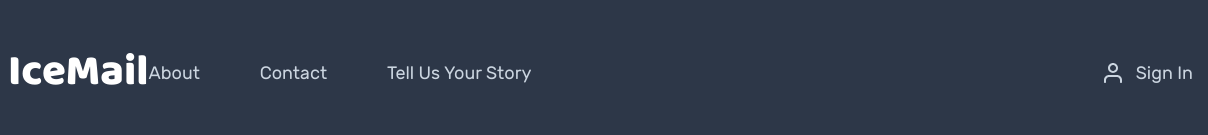
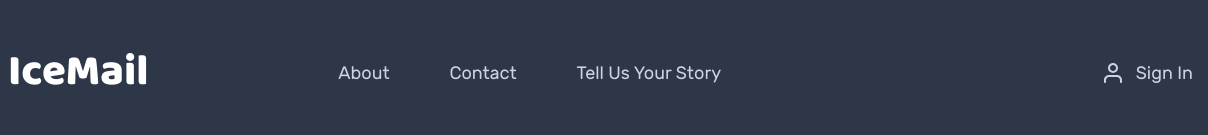
Before and after one commit to dimapirus/IceMail, a plain HTML site: page main.html in a window 1280 px wide. Shown: the part 2455-2590 px from the top of the page, 72-1280 px from the left. Drawn offline with Linux system fonts and the light colour scheme.

Commit message:
2. edit first

```diff
--- a/css/main.css
+++ b/css/main.css
@@ -738,3 +738,6 @@ ol, ul
 .diagram_mob {
     display: none;
 }
+.footer .nav .nav_center {
+    margin : 0 auto;
+}
```
